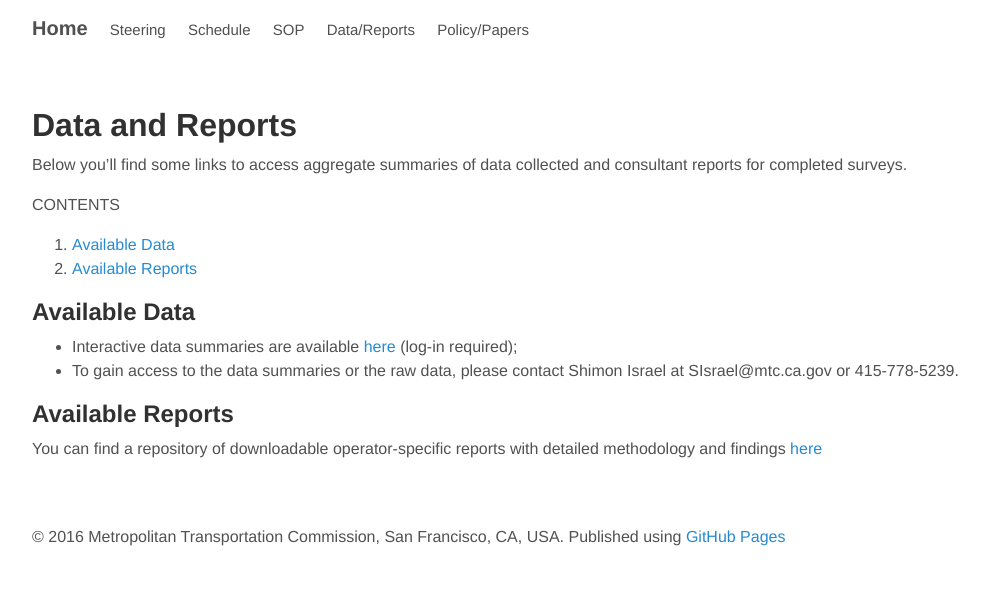
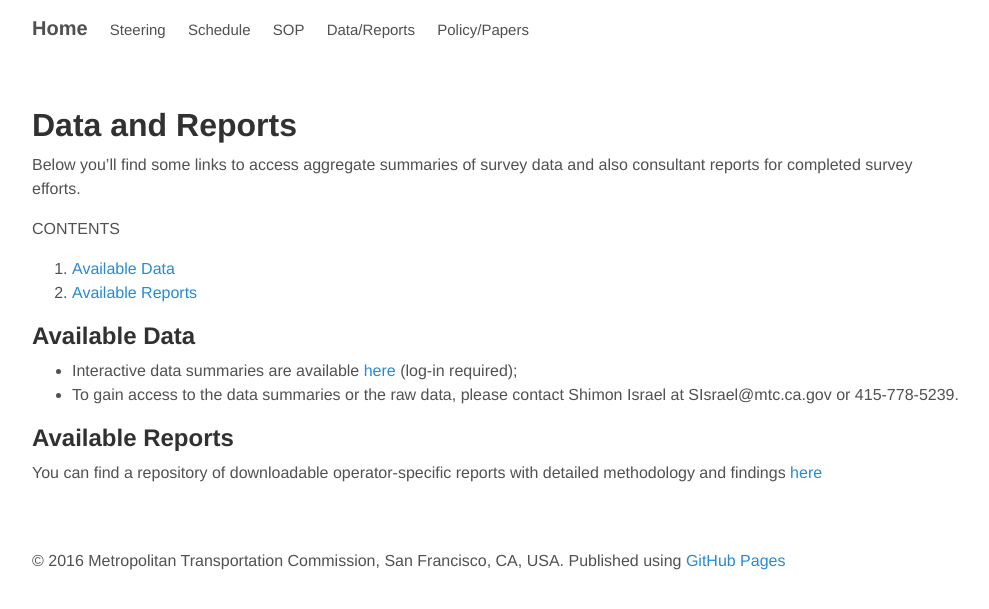
Before and after one commit to BayAreaMetro/transit-passenger-surveys, a Jekyll site: the page built from data.md, in a window 1280 px wide. Shown: the top 609 px of the page, without its empty margins (144-1133 px from the left). Built offline with Jekyll 4.4.1, drawn with Linux system fonts in a browser that asks for light colours; nearby versions of some CDN libraries; library files that are not in the unit come from our copies.

Commit message:
Cleaning up

```diff
--- a/data.md
+++ b/data.md
@@ -5,7 +5,7 @@ title: Data
 
 # Data and Reports
 
-Below you'll find some links to access aggregate summaries of data collected and consultant reports for completed surveys.
+Below you'll find some links to access aggregate summaries of survey data and also consultant reports for completed survey efforts.
 
 CONTENTS
 
```
Also changed, not shown: reports.md (deleted, +0 -7 lines).
